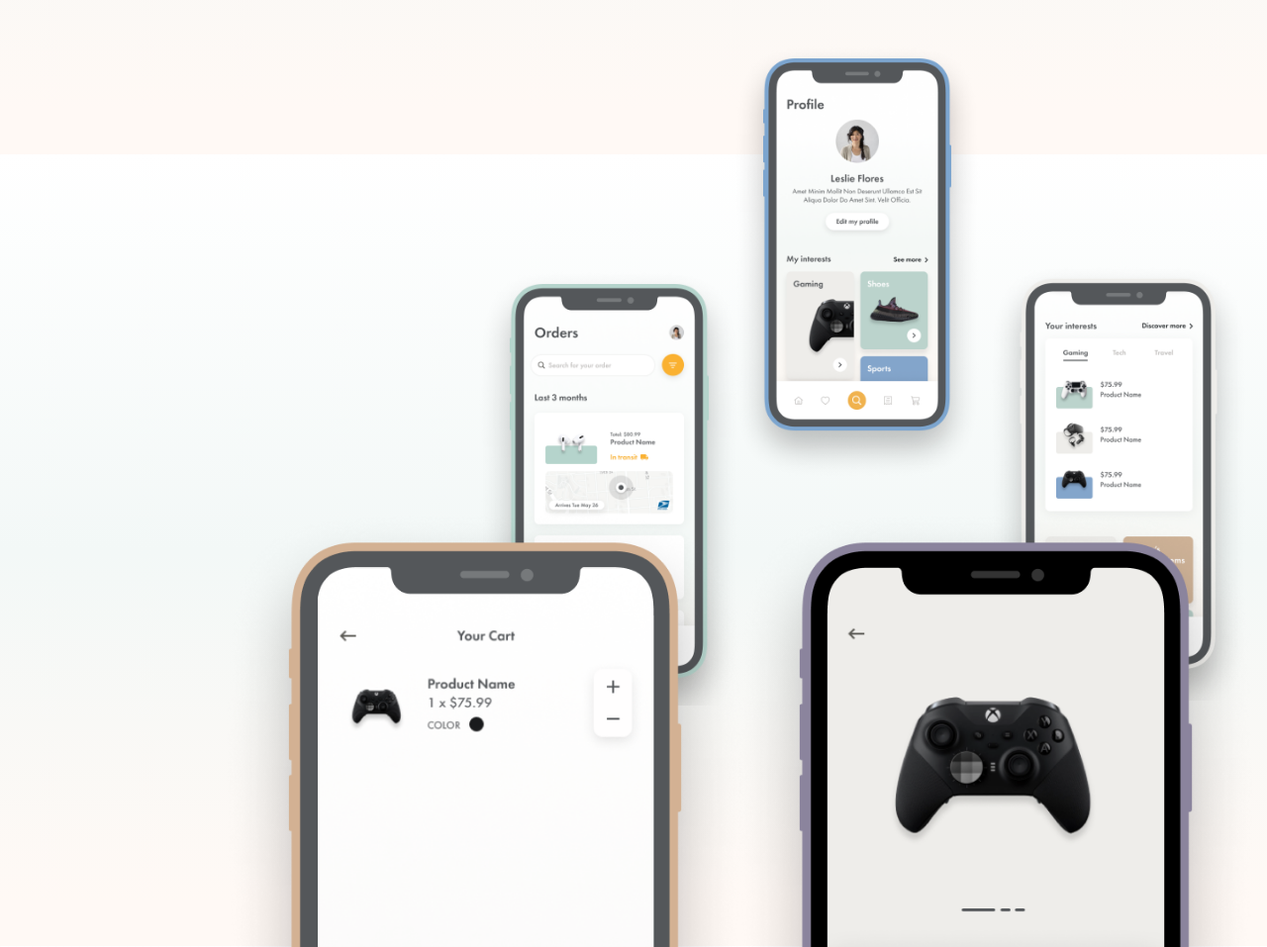
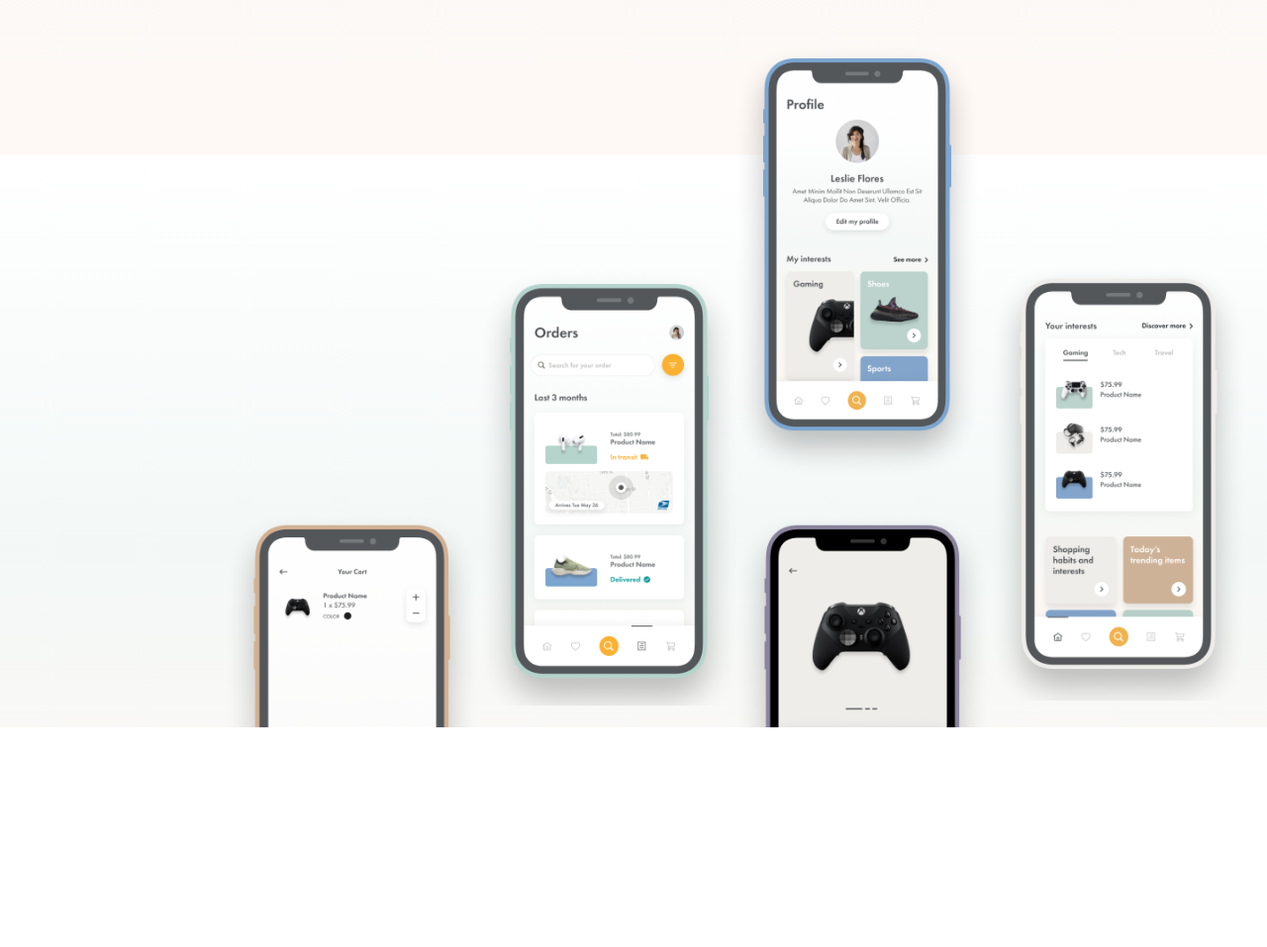
Before and after one commit to ChesterCabahug/copy-temp, a plain HTML site: page index.html in a window 1280 px wide. Shown: the part 644-1601 px from the top of the page at 99% size. After the commit the page ends 1379 px from the top, so only its background shows below. Drawn offline with Linux system fonts and the light colour scheme.

Commit message:
the 2 big images were mitigated, however, 2 images have a clunky box shadow

```diff
--- a/style.css
+++ b/style.css
@@ -124,7 +124,7 @@ body {
 
 .cart-img {
     position: absolute;
-    height: 444px;
+    height: 222px;
     left: 221px;
     right: 995px;
     top: 1157px;
@@ -133,7 +133,7 @@ body {
 
 .product-img {
     position: absolute;
-    height: 444px;
+    height: 222px;
     left: 737px;
     right: 479px;
     top: 1157px;
```
